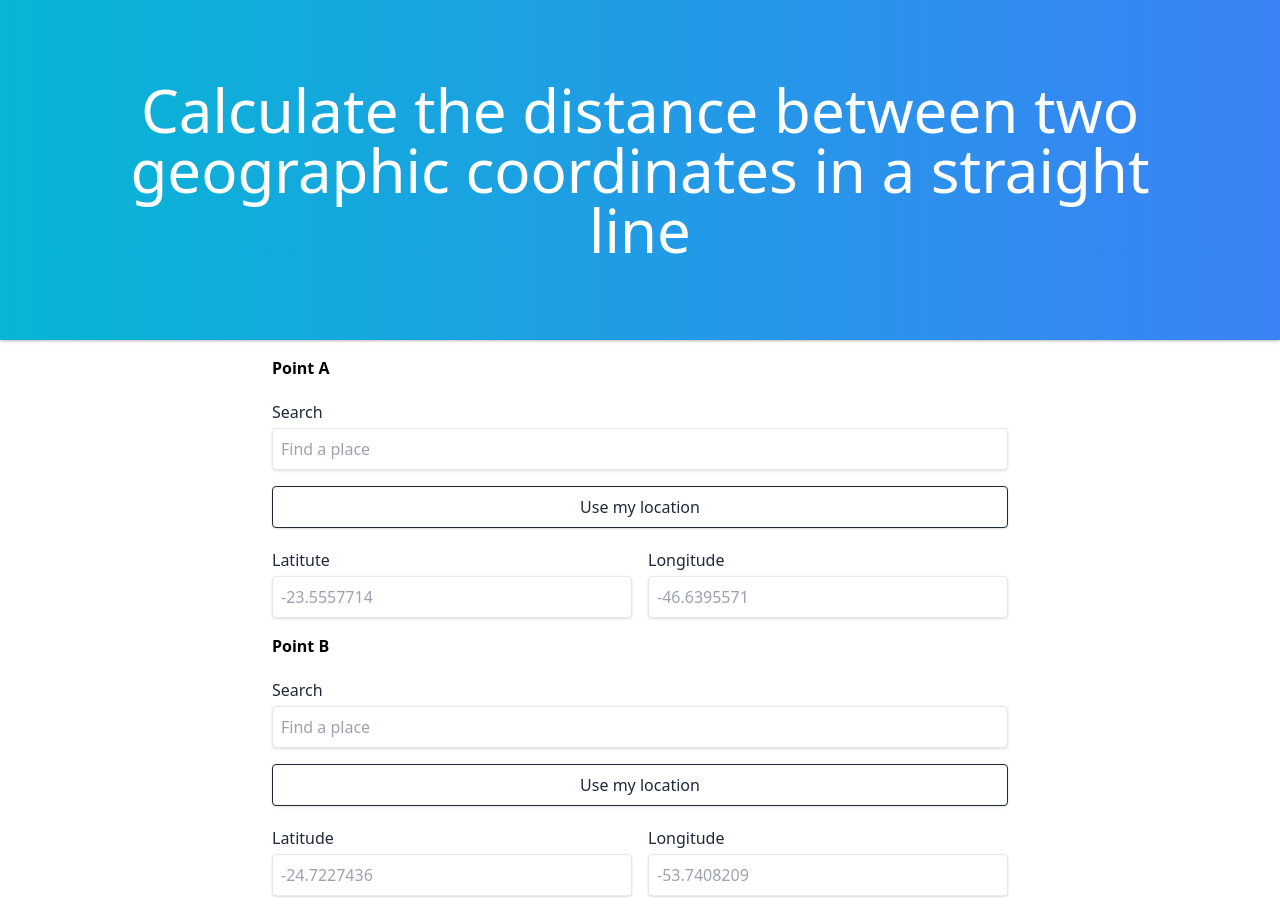
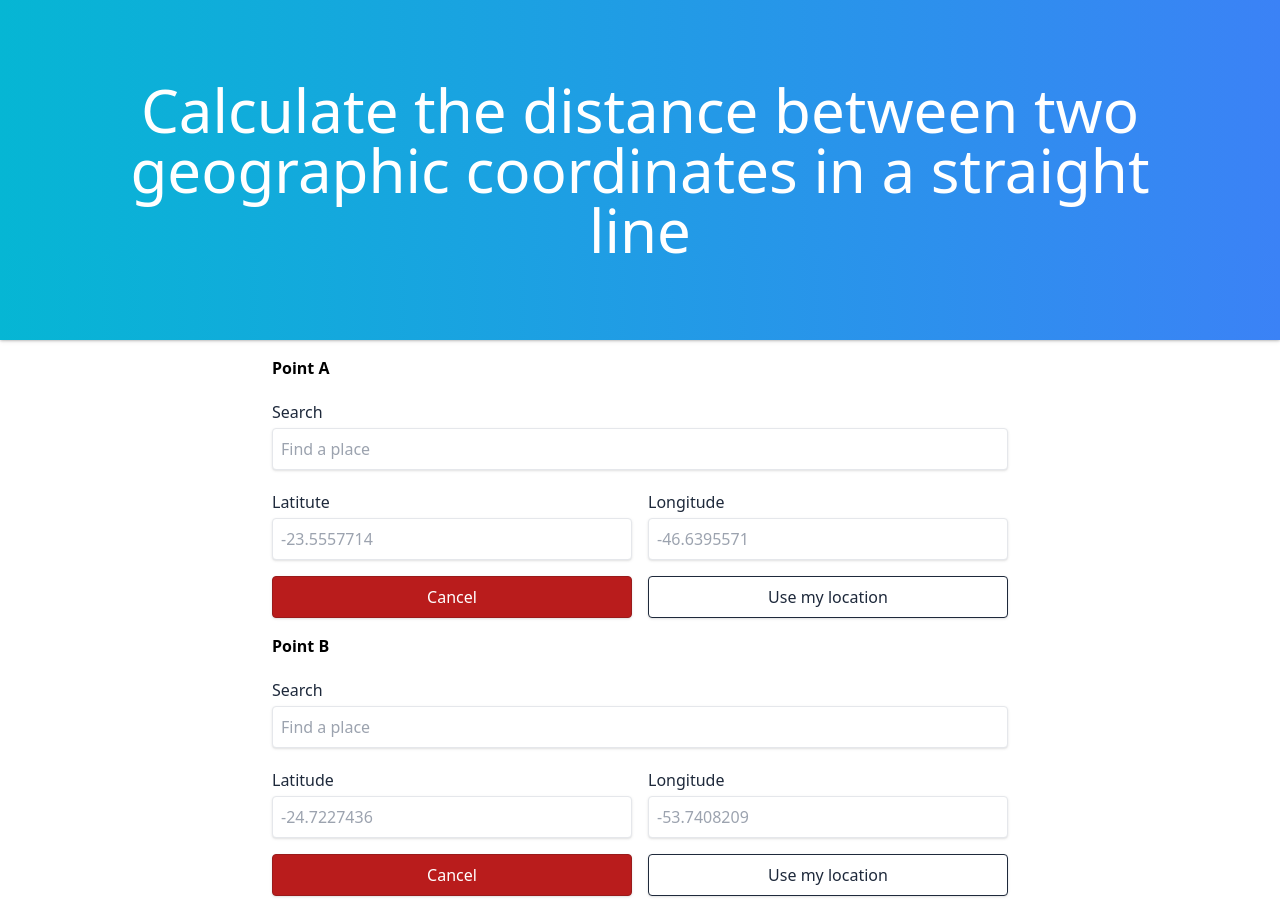
Before and after one commit to jnwelzel/distance-from-x, a React (Vite) app: page / in a window 1280 px wide. Shown: the top 910 px of the page. Built offline with nearby package versions, Linux system fonts and the light colour scheme.

Commit message:
WIP Adding cancel buttons

```diff
--- a/src/components/CoordinatesForm/CoordinatesForm.tsx
+++ b/src/components/CoordinatesForm/CoordinatesForm.tsx
@@ -40,15 +40,6 @@ export const CoordinatesForm: FC<ICoordinatesFormProps> = (props) => {
         handleSuggestionClick={handleSuggestionClick}
       />
 
-      <Button
-        variant="secondary"
-        className="col-span-12 md:col-span-2"
-        onClick={() => handleUserLocation(BUTTON_NAMES.myLocationA)}
-        disabled={buttons.myLocationA.isLoading}
-      >
-        Use my location
-      </Button>
-
       <FormInput
         label="Latitute"
         errorMessage={inputs.lat1.error}
@@ -73,6 +64,19 @@ export const CoordinatesForm: FC<ICoordinatesFormProps> = (props) => {
         containerClass="col-span-12 md:col-span-1"
       />
 
+      <Button variant="error" className="col-span-12 md:col-span-1">
+        Cancel
+      </Button>
+
+      <Button
+        variant="secondary"
+        className="col-span-12 md:col-span-1"
+        onClick={() => handleUserLocation(BUTTON_NAMES.myLocationA)}
+        disabled={buttons.myLocationA.isLoading}
+      >
+        Use my location
+      </Button>
+
       <p className="col-span-12 md:col-span-full font-bold">Point B</p>
 
       <FormInput
@@ -88,15 +92,6 @@ export const CoordinatesForm: FC<ICoordinatesFormProps> = (props) => {
         suggestions={inputs.searchPointB.suggestions}
         handleSuggestionClick={handleSuggestionClick}
       />
-
-      <Button
-        variant="secondary"
-        className="col-span-12 md:col-span-2"
-        onClick={() => handleUserLocation(BUTTON_NAMES.myLocationB)}
-        disabled={buttons.myLocationB.isLoading}
-      >
-        Use my location
-      </Button>
 
       <FormInput
         label="Latitude"
@@ -122,10 +117,20 @@ export const CoordinatesForm: FC<ICoordinatesFormProps> = (props) => {
         containerClass="col-span-12 md:col-span-1"
       />
 
+      <Button variant="error" className="col-span-12 md:col-span-1">
+        Cancel
+      </Button>
+
       <Button
-        type="submit"
-        className="col-span-12 md:col-span-2 md:place-self-center"
+        variant="secondary"
+        className="col-span-12 md:col-span-1"
+        onClick={() => handleUserLocation(BUTTON_NAMES.myLocationB)}
+        disabled={buttons.myLocationB.isLoading}
       >
+        Use my location
+      </Button>
+
+      <Button type="submit" className="col-span-12 md:col-span-2">
         Calculate
       </Button>
     </form>
```
Also changed, not shown: 1 other file (tests, documents, lock files or other folders).
